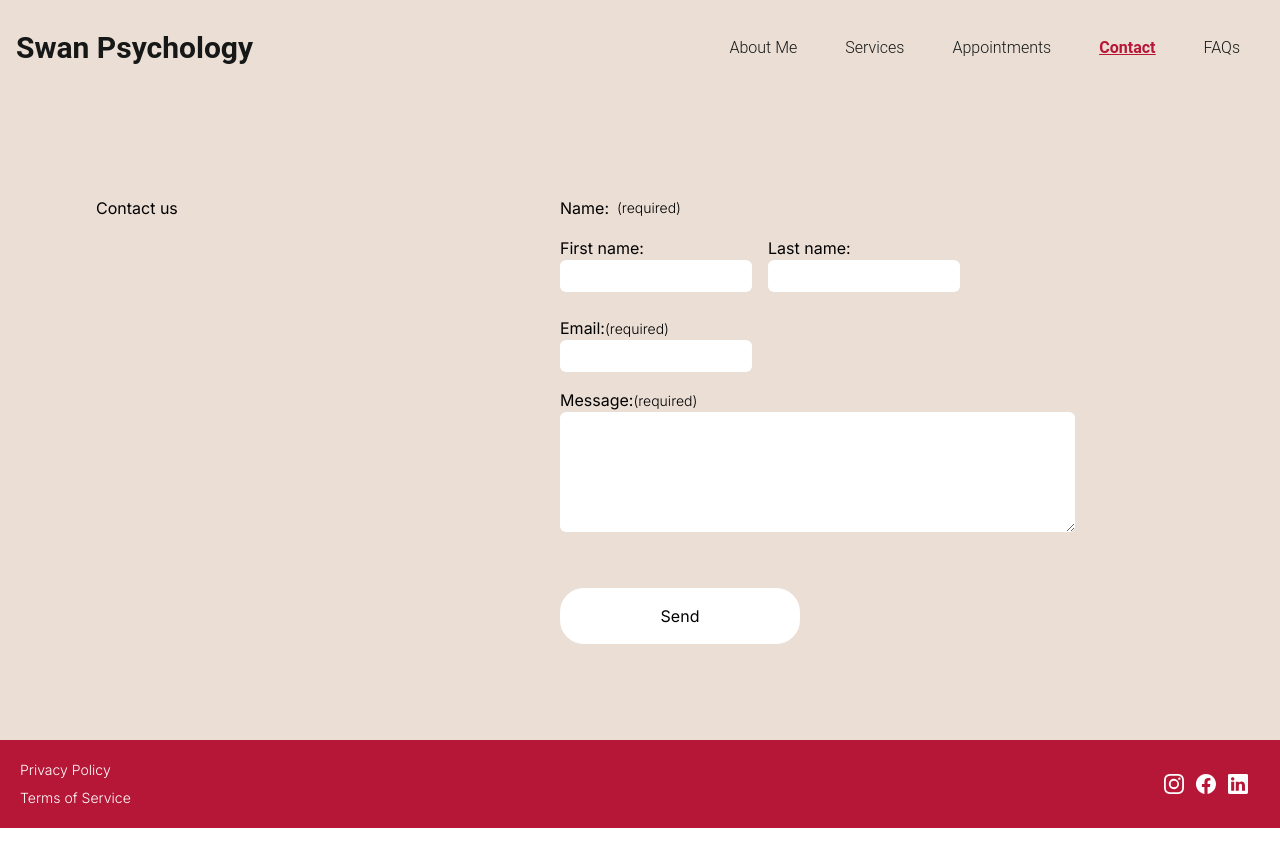
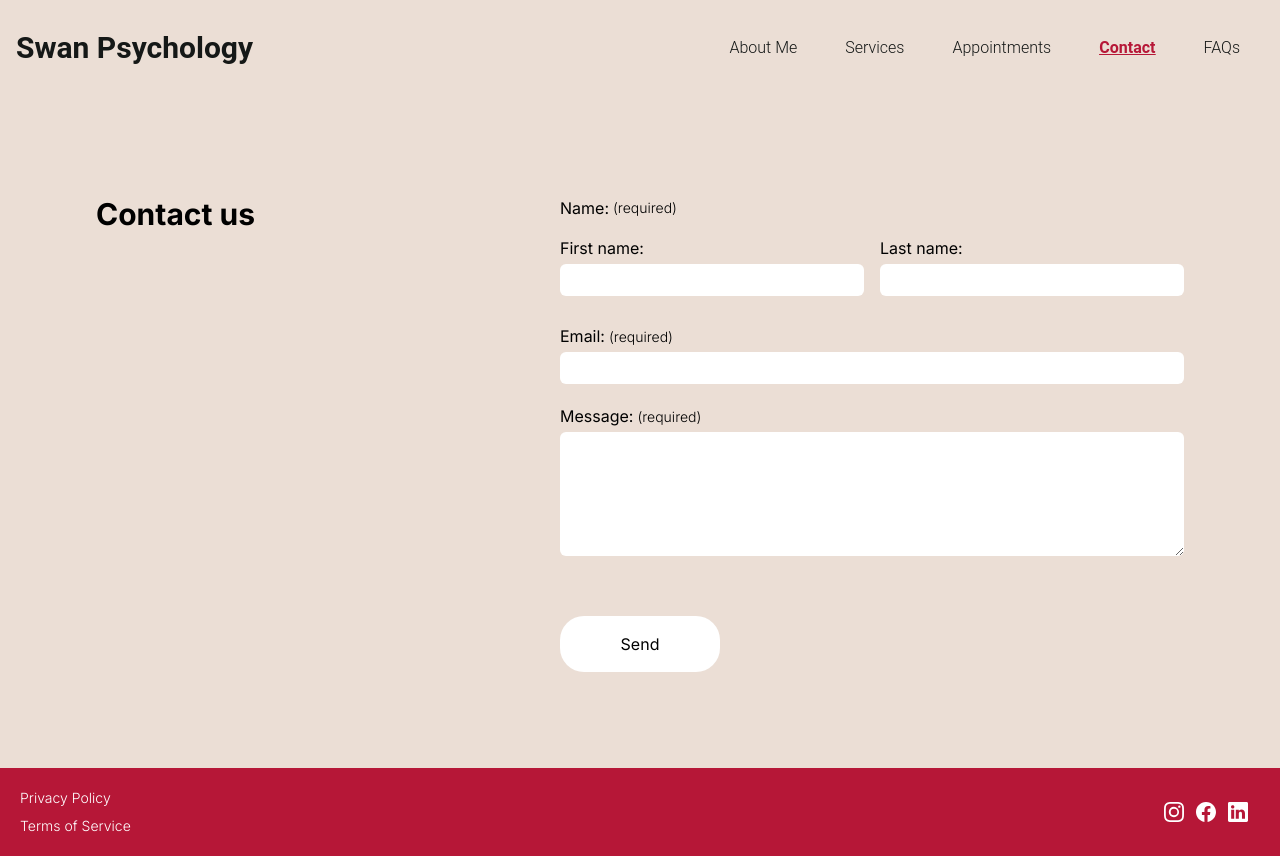
Before and after one commit to filipalacerda/swanpsychology, a Next.js app: page /contact in a window 1280 px wide. Before the commit the page ends 828 px from the top, so only its background shows below. Built offline with nearby package versions, Linux system fonts and the light colour scheme.

Commit message:
Adds form validation

```diff
--- a/app/components/contactForm/index.tsx
+++ b/app/components/contactForm/index.tsx
@@ -1,58 +1,147 @@
 "use client";
 
-import { useState } from "react";
+import { FormEvent, useState } from "react";
 
 const ContactForm = () => {
-  const [formData, setFormData] = useState({});
+  const [formData, setFormData] = useState<{
+    [k: string]: FormDataEntryValue;
+  }>();
 
-  const onSubmit = (e) => {
+  const [firstNameError, setFirstNameError] = useState<string | null>(null);
+  const [lastNameError, setLastNameError] = useState<string | null>(null);
+  const [emailError, setEmailError] = useState<string | null>(null);
+  const [messageError, setMessageError] = useState<string | null>(null);
+
+  const hasData = (value: string) => {
+    return value && value !== "";
+  };
+
+  const isFirstNameValid = (value: string) => {
+    if (!hasData(value)) {
+      setFirstNameError("This is a required field");
+      return false;
+    }
+    setFirstNameError(null);
+    return true;
+  };
+
+  const isLastNameValid = (value: string) => {
+    if (!hasData(value)) {
+      setLastNameError("This is a required field");
+      return false;
+    } else {
+      setLastNameError(null);
+      return true;
+    }
+  };
+
+  const isValidEmail = (value: string) => {
+    if (!hasData(value)) {
+      setEmailError("This is a required field");
+      return false;
+    } else if (
+      !value.match(
+        /^(([^<>()[\]\\.,;:\s@\"]+(\.[^<>()[\]\\.,;:\s@\"]+)*)|(\".+\"))@((\[[0-9]{1,3}\.[0-9]{1,3}\.[0-9]{1,3}\.[0-9]{1,3}\])|(([a-zA-Z\-0-9]+\.)+[a-zA-Z]{2,}))$/
+      )
+    ) {
+      setEmailError("Email should have a valid format");
+      return false;
+    } else {
+      setEmailError(null);
+      return true;
+    }
+  };
+
+  const isMessageValid = (value: string) => {
+    if (!hasData(value)) {
+      setMessageError("This is a required field");
+      return false;
+    } else if (value.length < 20) {
+      setMessageError("Please provide a message with more than 20 characters");
+      return false;
+    } else {
+      setMessageError(null);
+      return true;
+    }
+  };
+
+  const onSubmit = (e: FormEvent<HTMLFormElement>) => {
     e.preventDefault();
     // handle form submission
+
+    const form = e.target as HTMLFormElement;
+    const formData = new FormData(form);
+
+    const formJson = Object.fromEntries(formData.entries());
+
+    const isValidFirstName = isFirstNameValid(formJson.firstName as string);
+    const isValidLastName = isLastNameValid(formJson.lastName as string);
+    const isEmailValid = isValidEmail(formJson.email as string);
+    const isValidMessage = isMessageValid(formJson.message as string);
+
+    if (isEmailValid && isValidFirstName && isValidLastName) {
+      console.log(formJson);
+    }
   };
   return (
-    <form>
+    <form onSubmit={(e) => onSubmit(e)}>
       <fieldset className="flex mb-6">
-        <legend className="flex items-center gap-2 mb-4">
-          <div className="">Name:</div>
+        <legend className="flex items-center mb-4">
+          <div className="mr-1">Name:</div>
           <span className="font-light text-sm">(required)</span>
         </legend>
-        <div className="flex flex-col mr-4">
-          <label>First name:</label>
-          <input type="text" className="rounded-md md:w-48 min-h-8" />
+        <div className="flex flex-col mr-4 md:w-6/12">
+          <label className="mb-1">First name:</label>
+          <input
+            type="text"
+            name="firstName"
+            className="rounded-md min-h-8 p-0.5"
+          />
+          <p className="text-error text-sm mt-1">{firstNameError}</p>
         </div>
-        <div className="flex flex-col">
-          <label>Last name:</label>
-          <input type="text" className="rounded-md md:w-48 min-h-8" />
+        <div className="flex flex-col md:w-6/12">
+          <label className="mb-1">Last name:</label>
+          <input
+            type="text"
+            name="lastName"
+            className="rounded-md min-h-8 p-0.5"
+          />
+          <p className="text-error text-sm mt-1">{lastNameError}</p>
         </div>
       </fieldset>
       <fieldset className="flex flex-col mb-4">
-        <label>
+        <label className="mb-1">
           <div>
-            <span>Email:</span>
+            <span className="mr-1">Email:</span>
             <span className="font-light text-sm">(required)</span>
           </div>
         </label>
-        <input type="email" className="rounded-md md:w-48 min-h-8" />
+        <input
+          type="email"
+          name="email"
+          className="rounded-md md:w-92 min-h-8 p-0.5"
+        />
+        <p className="text-error text-sm mt-1">{emailError}</p>
       </fieldset>
       <fieldset className="flex flex-col  mb-4">
-        <label>
+        <label className="mb-1">
           <div>
-            <span>Message:</span>
+            <span className="mr-1">Message:</span>
             <span className="font-light text-sm">(required)</span>
           </div>
         </label>
         <textarea
           name="message"
-          className="rounded-md min-h-8"
+          className="rounded-md min-h-8 p-0.5"
           rows={5}
-          cols={50}
+          cols={30}
         />
+        <p className="text-error text-sm mt-1">{messageError}</p>
       </fieldset>
       <div>
         <button
           type="submit"
-          className="mt-10 bg-white p-4 rounded-3xl text-center md:w-60 w-40"
-          onClick={(e) => onSubmit(e)}
+          className="mt-10 bg-white p-4 rounded-3xl text-center w-40"
         >
           Send
         </button>
--- a/app/contact/page.tsx
+++ b/app/contact/page.tsx
@@ -1,11 +1,11 @@
 import ContactForm from "../components/contactForm";
 const Contact = () => {
   return (
-    <section className="md:p-24 p-12 flex md:mt-20 mt-10 md:gap-20 gap-10 md:flex-row flex-col">
+    <section className="md:p-24 p-12 flex md:mt-20 mt-10 md:gap-20 gap-10 md:flex-row flex-col justify-between w-full">
       <div className="md:w-96">
-        <h3>Contact us</h3>
+        <h2 className="text-3xl font-bold md:w-96">Contact us</h2>
       </div>
-      <div>
+      <div className="w-7/12">
         <ContactForm />
       </div>
     </section>
--- a/tailwind.config.ts
+++ b/tailwind.config.ts
@@ -25,6 +25,7 @@ const config: Config = {
       fountainBlue: "#54bec6",
       green: "#90c2c2",
       white: "#ffffff",
+      error: "#cf0303",
     },
     fontFamily: {
       roboto: ["Roboto", "sans-serif"],
```
